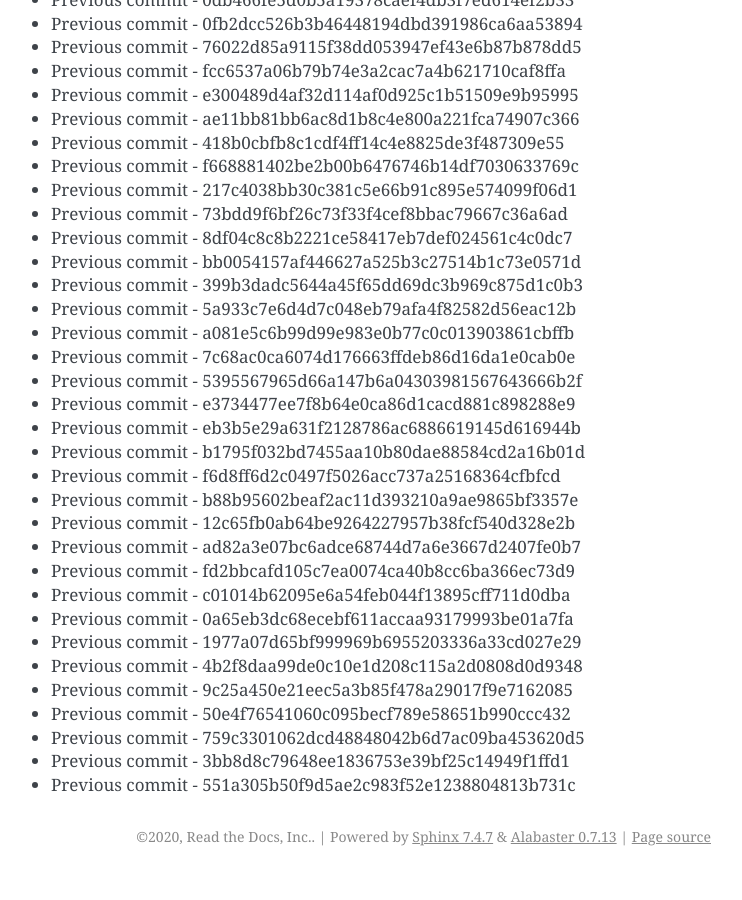
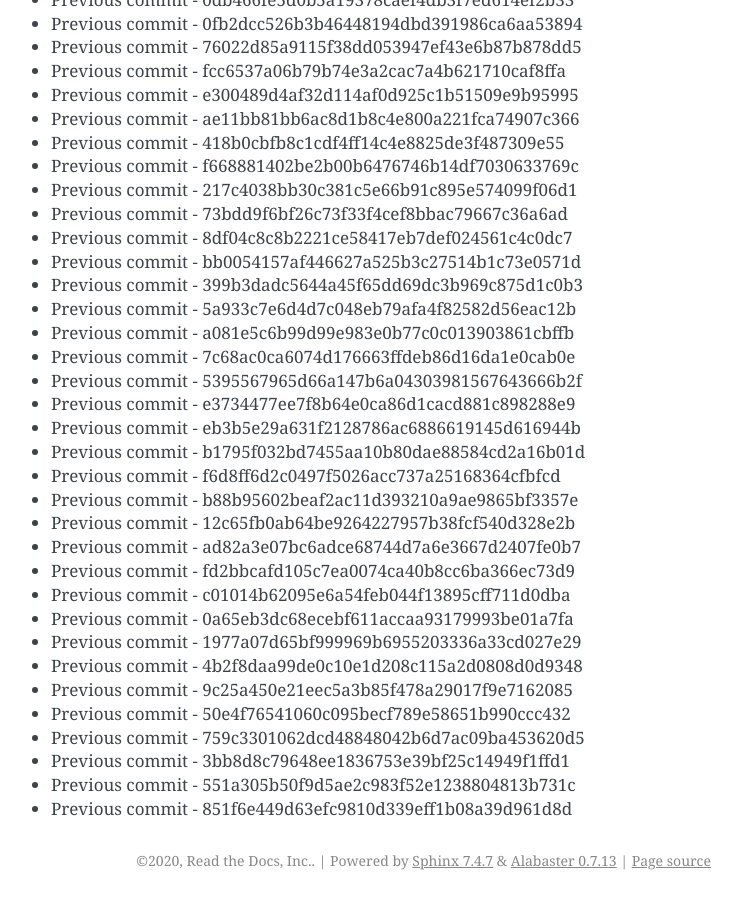
Before and after one commit to readthedocs/rtd-git-stresstest, a Sphinx documentation site: the page built from docs/updates.rst, in a window 1280 px wide and 900 px high, scrolled down 10341 px. Shown: the whole window, without its empty margins (399-1141 px from the left). Built offline with Sphinx 7.4.7, drawn with Linux system fonts in a browser that asks for light colours; before the commit the page ends 11217 px from its top, so only the background shows below that.

Commit message:
Generating commit from previous: 851f6e449d63efc9810d339eff1b08a39d961d8d

```diff
--- a/docs/updates.rst
+++ b/docs/updates.rst
@@ -466,3 +466,4 @@ It can be tested for any performance characteristics.
 * Previous commit - 759c3301062dcd48848042b6d7ac09ba453620d5
 * Previous commit - 3bb8d8c79648ee1836753e39bf25c14949f1ffd1
 * Previous commit - 551a305b50f9d5ae2c983f52e1238804813b731c
+* Previous commit - 851f6e449d63efc9810d339eff1b08a39d961d8d
```
